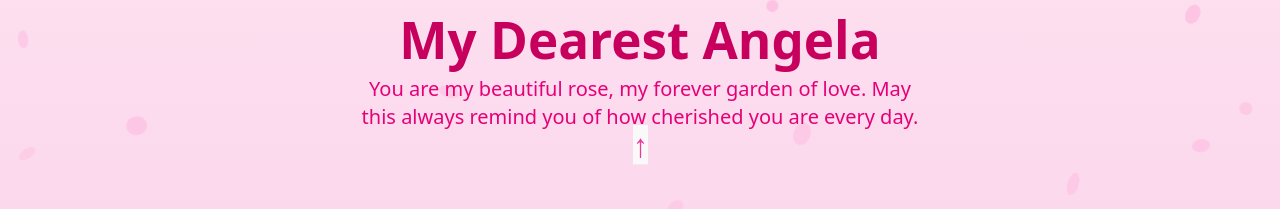
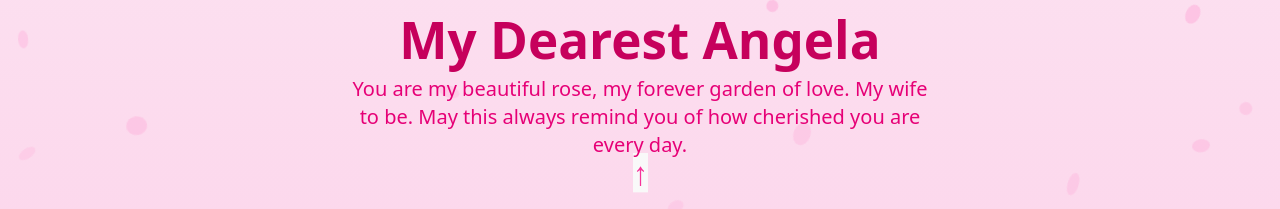
Before and after one commit to cylify/angela, a React (Vite) app: page / in a window 1280 px wide. Shown: the part 337-546 px from the top of the page. Built offline with nearby package versions, Linux system fonts and the light colour scheme; no server answers.

Commit message:
home page update

```diff
--- a/src/pages/Home.jsx
+++ b/src/pages/Home.jsx
@@ -38,7 +38,7 @@ function Home() {
           My Dearest Angela
         </h1>
         <p className="text-pink-600 text-lg sm:text-xl max-w-xl mx-auto">
-          You are my beautiful rose, my forever garden of love. May this always remind you of how cherished you are every day.
+          You are my beautiful rose, my forever garden of love. My wife to be. May this always remind you of how cherished you are every day.
         </p>
       </div>
 
```
